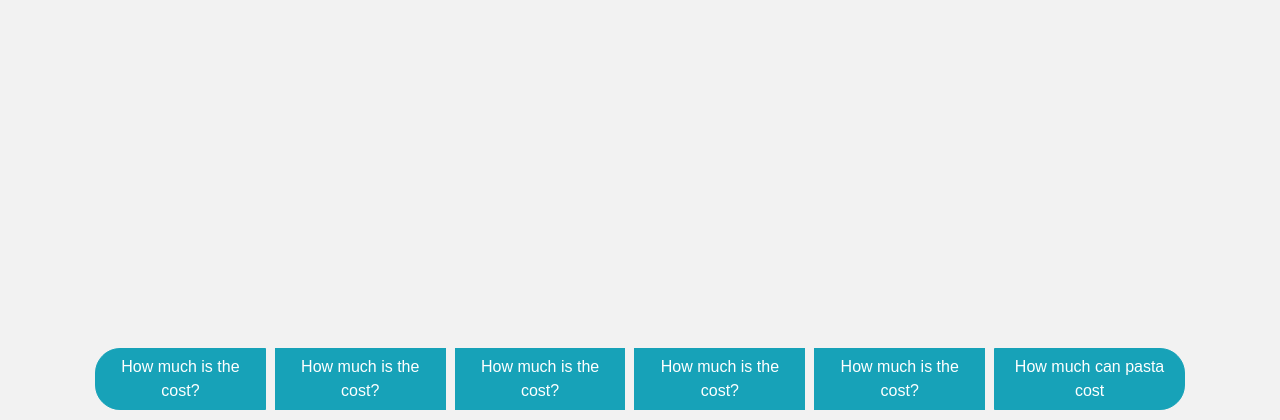
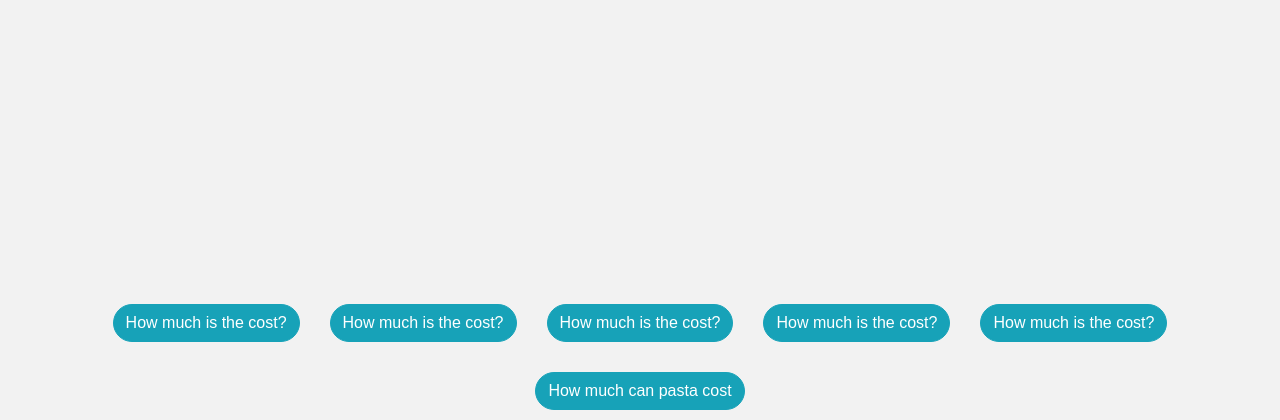
Before and after one commit to CedricEscribel/DeDios, a PHP site: page /sand/Chatsupport.html in a window 1280 px wide. Shown: the part 380-800 px from the top of the page. Run offline with PHP 8.4, Linux system fonts and the light colour scheme.

Commit message:
btn design

```diff
--- a/sand/Chatsupport.html
+++ b/sand/Chatsupport.html
@@ -16,6 +16,7 @@
       rel="stylesheet"
       href="https://maxcdn.bootstrapcdn.com/bootstrap/4.5.2/css/bootstrap.min.css"
     />
+
 
     <!-- Template Main CSS File -->
     <link href="./styles.css" rel="stylesheet" />
@@ -69,7 +70,11 @@
       <!-- Fixed bottom section with sample questions -->
       <div class="fixed-bottom">
         <div class="container mt-3">
-          <div class="btn-group" role="group" aria-label="Sample Questions">
+          <div
+            class="custom-btn-group"
+            role="group"
+            aria-label="Sample Questions"
+          >
             <button
               type="button"
               class="btn btn-info question-btn"
--- a/sand/styles.css
+++ b/sand/styles.css
@@ -3,6 +3,13 @@ body {
   background-color: #f2f2f2;
   margin: 0;
   padding: 0;
+}
+
+.custom-btn-group {
+  display: flex;
+  flex-wrap: wrap;
+  justify-content: center;
+  gap: 10px;
 }
 
 .chat-container {
@@ -21,7 +28,6 @@ body {
 }
 
 .chat-message {
-
   margin: 5px 0;
   padding: 10px;
   border-radius: 5px;
@@ -44,7 +50,7 @@ body {
   margin: 10px;
 }
 
-.btn{
+.btn {
   border-radius: 25px;
   margin: 10px;
 }
@@ -53,14 +59,11 @@ body {
   background-color: #0056b3;
 }
 
-
-
 /* Add this CSS for fade-out effect */
 .fade-out {
   opacity: 0;
   transition: opacity 2s ease-out; /* Increased duration to 2 seconds */
 }
-
 
 /* Additional styling */
 .chat-message {
```
Lines whose indentation alone changed are shown as unchanged.
